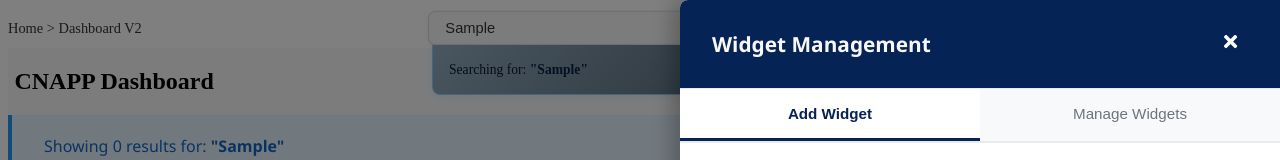
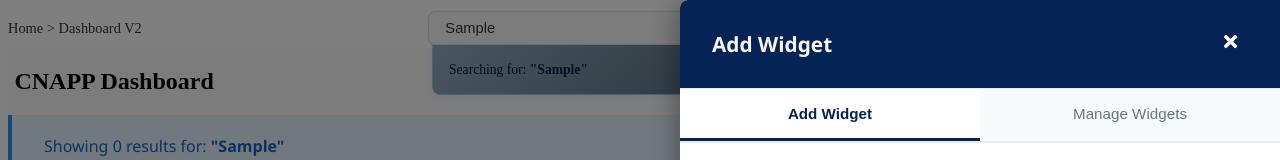
Before and after one commit to Nanditha77/Dashboard-Building, a React (Create React App) app: page / in a window 1280 px wide. Both pictures are taken after typing "Sample" into the empty fields and a click on the button "Add Widget". Shown: the top 160 px of the page. Built offline with nearby package versions, Linux system fonts and the light colour scheme.

Commit message:
Fix: Completed  all assignment requirements - Add Widget button, Manage Widgets tab

```diff
--- a/src/components/Widget.js
+++ b/src/components/Widget.js
@@ -133,7 +133,7 @@
   <div className="modal-overlay" onClick={handleCloseAddWidgetModal}>
     <div className="modal-content" onClick={(e) => e.stopPropagation()}>
       <div className="modal-header">
-        <h3>Widget Management</h3>
+        <h3>Add Widget</h3>
         <button
           className="modal-close-btn"
           onClick={handleCloseAddWidgetModal}
```
